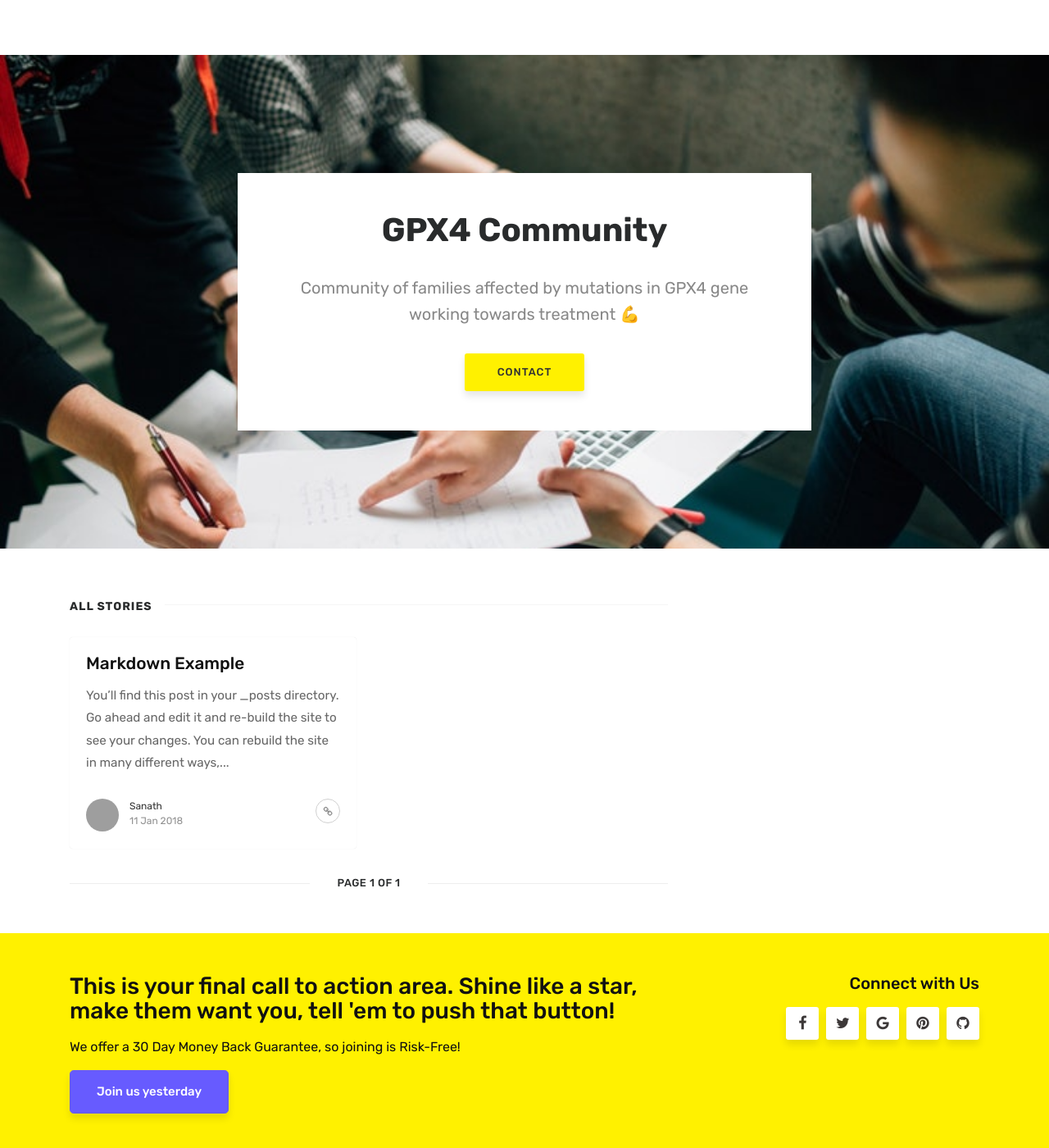
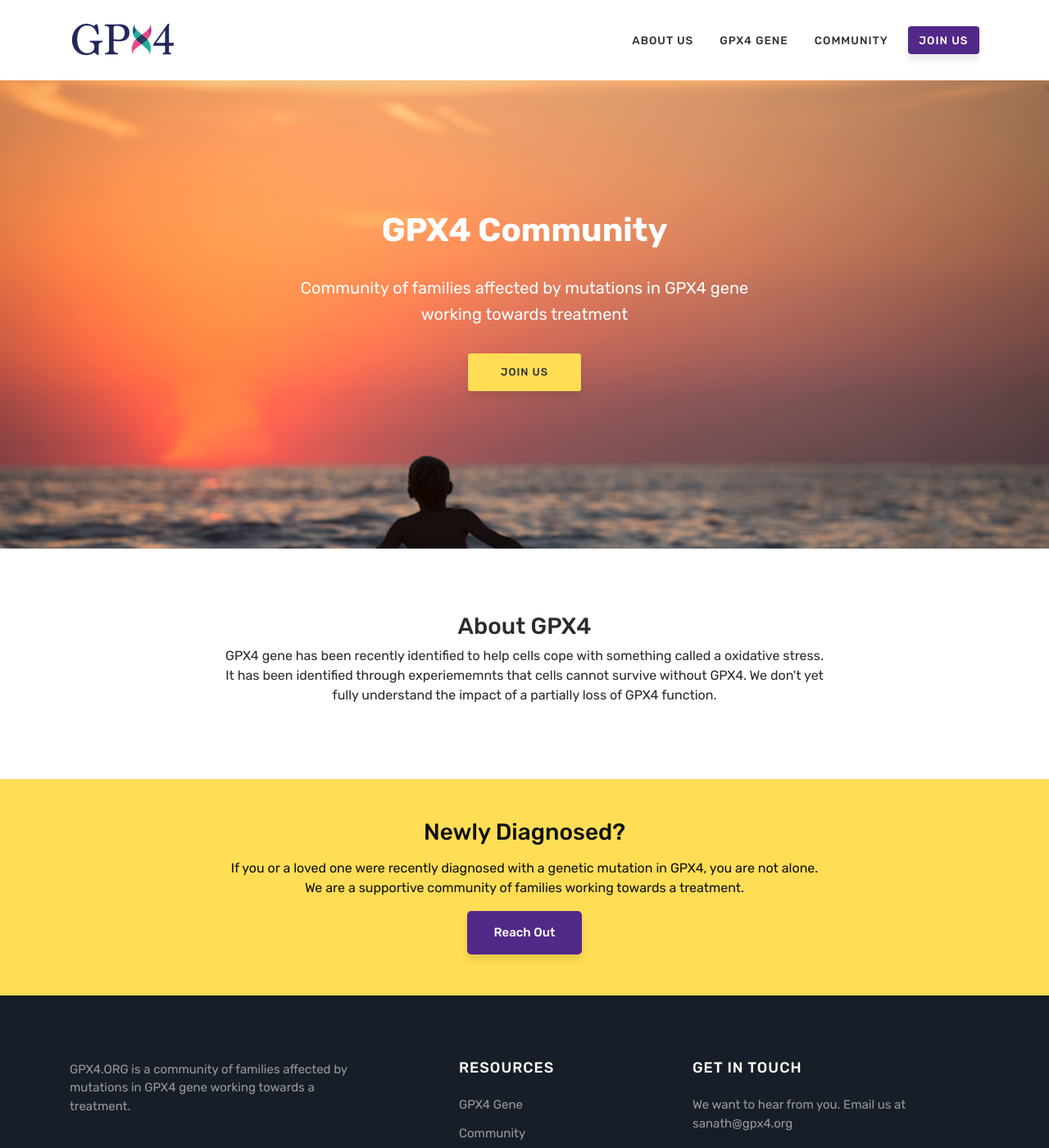
Before and after one commit to gpx4/gpx4.github.io, a Jekyll site: the page built from index.html, in a window 1280 px wide and 1400 px high. Shown: the whole window at 82% size. Built offline with Jekyll 4.4.1, drawn with Linux system fonts in a browser that asks for light colours; the list of posts is cut into pages by our own code; some of the changed text lies outside the part shown; grey boxes are pictures that could not be loaded.

Commit message:
Updating homepage

```diff
--- a/_layouts/default.html
+++ b/_layouts/default.html
@@ -65,7 +65,7 @@
                 </li> -->
 
                 <li class="nav-item">
-                    <a class="nav-link" href="{{ site.baseurl }}/about">About</a>
+                    <a class="nav-link" href="{{ site.baseurl }}/about">About Us</a>
                 </li>
 
                 <li class="nav-item">
@@ -119,25 +119,26 @@
 
     <!-- Before Footer
     ================================================== -->
+    {% if page.homepage != true %}
     <div class="beforefooter">
         <div class="container">
             <div class="row justify-content-center">
-                <div class="col-md-8">
-                    <h3>This is your final call to action area. Shine like a star, make them want you, tell 'em to push that button!</h3>
-                    <p>We offer a <span>30 Day Money Back Guarantee</span>, so joining is <span class="risk-free">Risk-Free!</span></p>
-                    <a class="btn btn-primary btn-lg" href="#">Join us yesterday</a>
+                <div class="col-md-8 text-center">
+                    <h3>We are looking to connect with patients with GPX4 diagnosis</h3>
+                    <a class="btn btn-primary btn-lg" href="mailto:sanath@gpx4.org">Reach Out</a>
                 </div>
-                <div class="col-md-4 text-right footersocial">
-                    <h5>Connect with Us</h5>
+                <!-- <div class="col-md-4 text-right footersocial">
+                    <h5>Follow us on social media</h5>
                     <i class="fa fa-facebook"></i>
                     <i class="fa fa-twitter"></i>
                         <i class="fa fa-google"></i>
                      <i class="fa fa-pinterest"></i>
                      <i class="fa fa-github"></i>
-                </div>
+                </div> -->
             </div>
         </div>
     </div>
+    {% endif %}
 
     <!-- Begin Footer
     ================================================== -->
@@ -146,58 +147,32 @@
         <div class="container">
 
             <div class="row">
-                <div class="col-sm-3">
+                <div class="col-sm-4">
                 <div class="footer-widget">
-                <a href="{{site.baseurl}}/contact">
-                <img src="{{ site.baseurl }}/assets/images/logo-footer.png">
-                </a>
+                    GPX4.ORG is a community of families affected by mutations in GPX4 gene working towards a treatment.
                 </div>
                 </div>
 
+
+                <div class="col-sm-1"></div>
                 <div class="col-sm-3">
                 <div class="footer-widget">
                 <h5 class="title">Resources</h5>
                 <ul>
-                <li><a target="_blank" href="https://m.do.co/c/84c9b45d0c47">Digital Ocean</a></li>
-                <li><a target="blank" href="https://www.cloudways.com/en/pricing.php?id=153986&amp;a_bid=005da123">Cloudways</a></li>
-                <li><a target="blank" href="http://shareasale.com/r.cfm?b=875645&amp;u=1087935&amp;m=41388&amp;urllink=&amp;afftrack=">Page Speed Test</a></li>
-                <li><a target="blank" href="https://www.wowthemes.net/affiliate-area/?utm_source=fromjekyllsidebar&utm_campaign=sidebar">Partner with Us</a></li>
-                <li><a target="blank" href="https://www.wowthemes.net/category/jekyll-themes/">Our Jekyll Themes</a></li>
+                <li><a href="/gpx4-gene-mutations">GPX4 Gene</a></li>
+                <li><a href="/community">Community<a></li>
+                <li><a href="/about">About Us</a></li>
                 </ul>
                 </div>
                 </div>
 
-                <div class="col-sm-3">
-                <div class="footer-widget">
-                <h5 class="title">Author</h5>
-                <ul>
-                <li><a href="https://www.wowthemes.net/premium-themes-templates/">About Us</a></li>
-                <li><a target="_blank" href="https://www.wowthemes.net/affiliate-area/">Affiliates</a></li>
-                <li><a href="https://www.wowthemes.net/terms-and-conditions/">License</a></li>
-                <li><a href="https://www.wowthemes.net/blog/">Blog</a></li>
-                <li><a href="https://www.wowthemes.net/support/">Contact</a></li>
-                </ul>
-                </div>
+                <div class="col-sm-4">
+                    <div class="footer-widget">
+                        <h5 class="title"> Get In Touch </h5>
+                        We want to hear from you. Email us at <a href="mailto:sanath@gpx4.org">sanath@gpx4.org</a>
+                    </div>
                 </div>
 
-                <div class="col-sm-3">
-                <div class="footer-widget textwidget">
-                    <h5 class="title">Download</h5>
-                    <p>Download "Affiliates" theme and use it for your next Jekyll project. If you have a question, a bug report, or if you simply want to say hi, <a href="https://www.wowthemes.net/support/">contact us here</a>.</p>
-                    <a href="https://github.com/wowthemesnet/affiliates-jekyll-theme/archive/master.zip">Download Theme</a>
-                </div>
-                </div>
-            </div>
-
-            <div class="copyright">
-                <p class="pull-left">
-                Copyright © {{ site.time | date: "%Y" }} {{ site.name }}.
-                </p>
-                <p class="pull-right">
-                <!-- Please, leave credit to author unless you own a commercial license: https://www.wowthemes.net/freebies-license/ -->
-                <a target="_blank" href="https://www.wowthemes.net/free-jekyll-template-affiliates/">"Affiliates Theme"</a> - Design & Code by WowThemes.net
-                </p>
-                <div class="clearfix"></div>
             </div>
 
         </div>
--- a/assets/css/theme.css
+++ b/assets/css/theme.css
@@ -119,7 +119,7 @@ section.recent-posts {
     font-size: 0.94em;
 	}
 .navbar-toggleable-md .navbar-nav .nav-link.highlight {
-    background: #6FD350;
+    background: #522888;
     color: #fff;
     border-radius: 4px;
     box-shadow: 0 6px 10px 0 rgba(0,0,0,0.1);
@@ -326,7 +326,7 @@ span.post-name a,span.post-read-more a:hover {
 	margin-bottom:1rem;
 }
 .intro {
-    background-image:url(../images/head.jpg);
+    background-image:url(../images/head.png);
     background-size:cover;
     padding: 9rem 0;
     margin-top:-87px;
@@ -335,7 +335,7 @@ span.post-name a,span.post-read-more a:hover {
     position: relative;
 }
 .intro .btn {
-    background: #fff100;
+    background: #ffdd55;
     border: 0;
     color: #333;
     border-radius: 3px;
@@ -352,11 +352,12 @@ span.post-name a,span.post-read-more a:hover {
 .intro h2 {
     margin-top: 2rem;
     margin-bottom: 2rem;
-    color: #888;
+    color: white;
     line-height: 1.6;
 }
 .wrapintro {
-    background: #fff;
+    /* background: #fff; */
+    color: white;
     width: 700px;
     padding: 3rem;
     max-width: 90%;
@@ -386,7 +387,7 @@ span.post-name a,span.post-read-more a:hover {
     margin-top: 10px;
 }
 .beforefooter {
-    background: #fff100;
+    background: #ffdd55;
     color: #111;
     padding: 50px 0;
     max-width: 100%;
@@ -571,8 +572,8 @@ a.btn {color:#fff;}
     font-size:15px;
 }
 .btn-primary {
-    background-color: #675bff;
-    border-color: #675bff;
+    background-color: #522888;
+    border-color: #522888;
 }
 .btn.follow {
 	border-color:#6FD350;
--- a/index.html
+++ b/index.html
@@ -8,12 +9,53 @@ title: Home
 <section class="intro full-width">
     <div class="wrapintro">
         <h1>GPX4 Community</h1>
-        <h2 class="lead">Community of families affected by mutations in GPX4 gene working towards treatment 💪</h2>
-        <a href="mailto:sanath@gpx4.org" class="btn">Contact</a>
+        <h2 class="lead">Community of families affected by mutations in GPX4 gene working towards treatment</h2>
+        <a href="mailto:sanath@gpx4.org" class="btn">Join Us</a>
     </div>
 </section>
 
+<section class="full-width">
+    <div class="">
+        <div class="container">
+            <div class="row justify-content-center">
+                <div class="col-md-8 text-center">
+                    <br/>
+                    <h3>About GPX4 </h3>
+                    <p>
+                    GPX4 gene has been recently identified to help cells cope with something called a oxidative stress. It has been identified through experiememnts that cells cannot survive without GPX4. We don't yet fully understand the impact of a partially loss of GPX4 function.
+                    </p>
+                    <br/>
+                </div>
+                </div>
+            </div>
+        </div>
+    </div>
+</section>
 
+<section class="full-width">
+    <div class="beforefooter">
+        <div class="container">
+            <div class="row justify-content-center">
+                <div class="col-md-8 text-center">
+                    <h3>Newly Diagnosed?</h3>
+                    <p> If you or a loved one were recently diagnosed with a genetic mutation in GPX4, you are not alone.
+                        We are a supportive community of families working towards a treatment.</p>
+                    <a class="btn btn-primary btn-lg" href="mailto:sanath@gpx4.org">Reach Out</a>
+                </div>
+                <!-- <div class="col-md-4 text-right footersocial">
+                    <h5>Follow us on social media</h5>
+                    <i class="fa fa-facebook"></i>
+                    <i class="fa fa-twitter"></i>
+                        <i class="fa fa-google"></i>
+                     <i class="fa fa-pinterest"></i>
+                     <i class="fa fa-github"></i>
+                </div> -->
+            </div>
+        </div>
+    </div>
+</section>
+
+{% if false %}
 <!-- Featured
 ================================================== -->
 
@@ -43,6 +85,8 @@ title: Home
 
 <!-- Posts Index
 ================================================== -->
+<!--
+
 {% if paginator.previous_page %}
 {% if paginator.previous_page > 0 %}
 <div id="jumptopageof"></div>
@@ -71,7 +115,6 @@ title: Home
 
         </div>
 
-        <!-- Pagination -->
         <div class="bottompagination">
 
             <span class="navigation" role="navigation">
@@ -85,3 +128,6 @@ title: Home
     </div>
 
 </section>
+
+-->
+{% endif %}
```
Also changed, not shown: other parts of index.html (+1 -0 lines), _posts/2018-01-11-markup-example.md (+1 -1 lines), about.md (+3 -3 lines), assets/images/head.jpg (deleted), assets/images/head.png (added).
